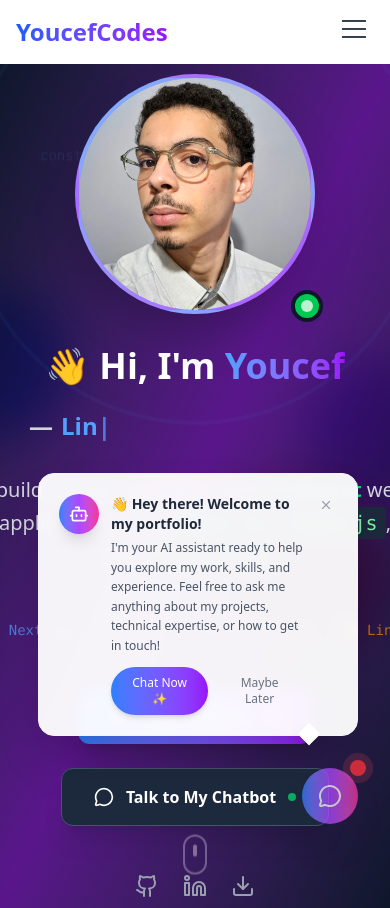
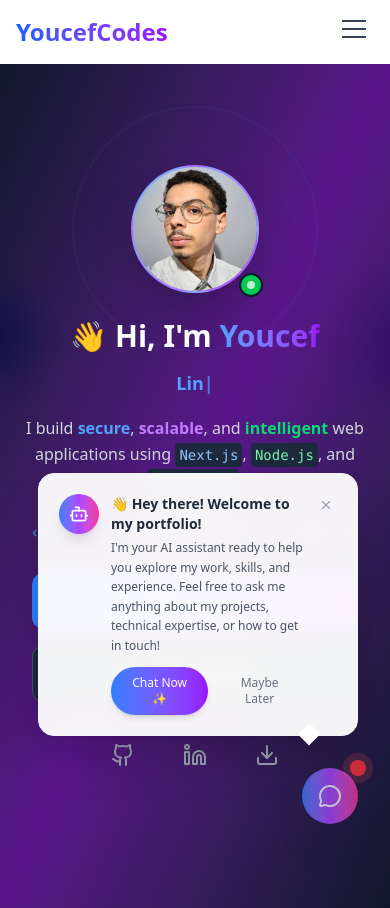
Before and after one commit to kyoucef27/Portfolio, a Next.js app: page / in a window 390 px wide. Built offline with nearby package versions, Linux system fonts and the light colour scheme.

Commit message:
display fixes for mobiles

```diff
--- a/src/app/page.tsx
+++ b/src/app/page.tsx
@@ -64,65 +64,69 @@ function HomePage() {
   return (
     <div className="min-h-screen bg-gradient-to-br from-slate-900 via-purple-900 to-slate-900 relative overflow-hidden">
 
+      {/* Background Elements - Optimized for mobile */}
       <div className="absolute inset-0 overflow-hidden">
-
-        <div className="absolute top-20 left-10 opacity-10 animate-float">
-          <code className="text-blue-400 text-sm font-mono">
+        {/* Floating Code Snippets - Hidden on small screens for performance */}
+        <div className="hidden sm:block absolute top-20 left-4 lg:left-10 opacity-10 animate-float">
+          <code className="text-blue-400 text-xs sm:text-sm font-mono">
             const developer = "Youcef";
           </code>
         </div>
-        <div className="absolute top-40 right-20 opacity-10 animate-float-delayed">
-          <code className="text-green-400 text-sm font-mono">
+        <div className="hidden sm:block absolute top-40 right-4 lg:right-20 opacity-10 animate-float-delayed">
+          <code className="text-green-400 text-xs sm:text-sm font-mono">
             npm install success
           </code>
         </div>
-        <div className="absolute bottom-40 left-20 opacity-10 animate-float">
-          <code className="text-purple-400 text-sm font-mono">
+        <div className="hidden md:block absolute bottom-40 left-4 lg:left-20 opacity-10 animate-float">
+          <code className="text-purple-400 text-xs sm:text-sm font-mono">
             git commit -m "awesome"
           </code>
         </div>
 
-
-        <div className="absolute top-1/4 -left-20 w-40 h-40 bg-blue-500 rounded-full mix-blend-multiply filter blur-xl opacity-70 animate-blob"></div>
-        <div className="absolute top-1/3 -right-20 w-40 h-40 bg-purple-500 rounded-full mix-blend-multiply filter blur-xl opacity-70 animate-blob animation-delay-2000"></div>
-        <div className="absolute bottom-1/4 left-1/2 w-40 h-40 bg-pink-500 rounded-full mix-blend-multiply filter blur-xl opacity-70 animate-blob animation-delay-4000"></div>
+        {/* Gradient Orbs - Reduced size on mobile */}
+        <div className="absolute top-1/4 -left-10 sm:-left-20 w-24 h-24 sm:w-40 sm:h-40 bg-blue-500 rounded-full mix-blend-multiply filter blur-xl opacity-70 animate-blob"></div>
+        <div className="absolute top-1/3 -right-10 sm:-right-20 w-24 h-24 sm:w-40 sm:h-40 bg-purple-500 rounded-full mix-blend-multiply filter blur-xl opacity-70 animate-blob animation-delay-2000"></div>
+        <div className="absolute bottom-1/4 left-1/2 w-24 h-24 sm:w-40 sm:h-40 bg-pink-500 rounded-full mix-blend-multiply filter blur-xl opacity-70 animate-blob animation-delay-4000"></div>
       </div>
 
 
-      <div className="relative z-10 min-h-screen flex items-center justify-center px-4 sm:px-6 lg:px-8">
+      {/* Main content - Mobile optimized */}
+      <div className="relative z-10 min-h-screen flex items-center justify-center px-4 sm:px-6 lg:px-8 py-20 sm:py-0">
         <div className="max-w-4xl mx-auto text-center">
 
-
-          <div className="mb-8 flex justify-center">
+          {/* Profile Image - Responsive sizing */}
+          <div className="mb-6 sm:mb-8 flex justify-center">
             <div className="relative">
-              <div className="w-60 h-60 rounded-full overflow-hidden shadow-2xl border-4 border-white/20 bg-gradient-to-br from-blue-400 to-purple-600">
+              <div className="w-32 h-32 sm:w-48 sm:h-48 lg:w-60 lg:h-60 rounded-full overflow-hidden shadow-2xl border-2 sm:border-4 border-white/20 bg-gradient-to-br from-blue-400 to-purple-600">
                 <img
                   src="/20251019_231025.jpg"
                   alt="Youcef - Full-Stack Developer"
                   className="w-full h-full object-cover"
                 />
               </div>
-
-              <div className="absolute inset-0 rounded-full border-2 border-blue-400 animate-ping opacity-75"></div>
-
-              <div className="absolute -bottom-2 -right-2 w-8 h-8 bg-green-500 rounded-full border-4 border-slate-900 flex items-center justify-center">
-                <div className="w-3 h-3 bg-white rounded-full animate-pulse"></div>
+              {/* Ping animation - smaller on mobile */}
+              <div className="absolute inset-0 rounded-full border-1 sm:border-2 border-blue-400 animate-ping opacity-75"></div>
+              {/* Status indicator - responsive */}
+              <div className="absolute -bottom-1 -right-1 sm:-bottom-2 sm:-right-2 w-6 h-6 sm:w-8 sm:h-8 bg-green-500 rounded-full border-2 sm:border-4 border-slate-900 flex items-center justify-center">
+                <div className="w-2 h-2 sm:w-3 sm:h-3 bg-white rounded-full animate-pulse"></div>
               </div>
             </div>
           </div>
 
 
-          <div className="mb-6">
-            <h1 className="text-4xl sm:text-5xl lg:text-6xl font-bold text-white mb-4">
+          {/* Heading - Mobile responsive typography */}
+          <div className="mb-4 sm:mb-6">
+            <h1 className="text-3xl sm:text-4xl md:text-5xl lg:text-6xl font-bold text-white mb-3 sm:mb-4 leading-tight">
               👋 Hi, I'm{' '}
               <span className="bg-gradient-to-r from-blue-400 to-purple-600 bg-clip-text text-transparent">
                 Youcef
               </span>
             </h1>
 
-            <div className="text-2xl sm:text-3xl lg:text-4xl font-semibold text-gray-300 h-12 flex items-center justify-center">
-              <span className="mr-2">—</span>
-              <span className="text-blue-400 min-w-[300px] text-left">
+            {/* Typewriter effect - responsive sizing */}
+            <div className="text-lg sm:text-2xl md:text-3xl lg:text-4xl font-semibold text-gray-300 h-8 sm:h-10 md:h-12 flex items-center justify-center px-4">
+              <span className="mr-2 hidden sm:inline">—</span>
+              <span className="text-blue-400 text-center leading-tight">
                 {currentText}
                 <span className="animate-pulse">|</span>
               </span>
@@ -130,42 +134,45 @@ function HomePage() {
           </div>
 
 
-          <p className="text-xl text-gray-300 mb-12 max-w-3xl mx-auto leading-relaxed">
+          {/* Description - Mobile optimized */}
+          <p className="text-base sm:text-lg lg:text-xl text-gray-300 mb-8 sm:mb-12 max-w-3xl mx-auto leading-relaxed px-2">
             I build{' '}
             <span className="text-blue-400 font-semibold">secure</span>,{' '}
             <span className="text-purple-400 font-semibold">scalable</span>, and{' '}
             <span className="text-green-400 font-semibold">intelligent</span>{' '}
             web applications using{' '}
-            <span className="font-mono bg-slate-800 px-2 py-1 rounded text-blue-300">Next.js</span>,{' '}
-            <span className="font-mono bg-slate-800 px-2 py-1 rounded text-green-300">Node.js</span>, and{' '}
-            <span className="font-mono bg-slate-800 px-2 py-1 rounded text-purple-300">TypeScript</span>.
+            <span className="font-mono bg-slate-800 px-1 sm:px-2 py-1 rounded text-blue-300 text-sm sm:text-base">Next.js</span>,{' '}
+            <span className="font-mono bg-slate-800 px-1 sm:px-2 py-1 rounded text-green-300 text-sm sm:text-base">Node.js</span>, and{' '}
+            <span className="font-mono bg-slate-800 px-1 sm:px-2 py-1 rounded text-purple-300 text-sm sm:text-base">TypeScript</span>.
           </p>
 
 
-          <div className="flex justify-center space-x-6 mb-12 opacity-70">
-            <div className="flex items-center space-x-2 text-blue-400">
-              <Code2 size={20} />
-              <span className="text-sm font-mono">Next.js</span>
+          {/* Tech Stack - Mobile responsive */}
+          <div className="flex flex-wrap justify-center gap-3 sm:gap-6 mb-8 sm:mb-12 opacity-70 px-4">
+            <div className="flex items-center space-x-1 sm:space-x-2 text-blue-400">
+              <Code2 size={16} className="sm:w-5 sm:h-5" />
+              <span className="text-xs sm:text-sm font-mono">Next.js</span>
             </div>
-            <div className="flex items-center space-x-2 text-green-400">
-              <Terminal size={20} />
-              <span className="text-sm font-mono">Node.js</span>
+            <div className="flex items-center space-x-1 sm:space-x-2 text-green-400">
+              <Terminal size={16} className="sm:w-5 sm:h-5" />
+              <span className="text-xs sm:text-sm font-mono">Node.js</span>
             </div>
-            <div className="flex items-center space-x-2 text-purple-400">
-              <Zap size={20} />
-              <span className="text-sm font-mono">TypeScript</span>
+            <div className="flex items-center space-x-1 sm:space-x-2 text-purple-400">
+              <Zap size={16} className="sm:w-5 sm:h-5" />
+              <span className="text-xs sm:text-sm font-mono">TypeScript</span>
             </div>
-            <div className="flex items-center space-x-2 text-orange-400">
-              <Globe size={20} />
-              <span className="text-sm font-mono">Linux</span>
+            <div className="flex items-center space-x-1 sm:space-x-2 text-orange-400">
+              <Globe size={16} className="sm:w-5 sm:h-5" />
+              <span className="text-xs sm:text-sm font-mono">Linux</span>
             </div>
           </div>
 
 
-          <div className="flex flex-col sm:flex-row gap-6 justify-center items-center mb-12">
+          {/* CTA Buttons - Mobile optimized with better touch targets */}
+          <div className="flex flex-col sm:flex-row gap-4 sm:gap-6 justify-center items-center mb-8 sm:mb-12 px-4">
             <Link
               href="/projects"
-              className="group bg-gradient-to-r from-blue-500 to-purple-600 hover:from-blue-600 hover:to-purple-700 text-white font-semibold py-4 px-8 rounded-xl transition-all duration-300 transform hover:scale-105 shadow-xl hover:shadow-2xl flex items-center space-x-3"
+              className="w-full sm:w-auto group bg-gradient-to-r from-blue-500 to-purple-600 hover:from-blue-600 hover:to-purple-700 text-white font-semibold py-4 px-6 sm:px-8 rounded-xl transition-all duration-300 transform hover:scale-105 active:scale-95 shadow-xl hover:shadow-2xl flex items-center justify-center space-x-3 min-h-[56px] touch-manipulation"
             >
               <Code2 size={20} />
               <span>View Projects</span>
@@ -177,38 +184,46 @@ function HomePage() {
 
             <button
               onClick={openChatbot}
-              className="group bg-slate-800 hover:bg-slate-700 text-white font-semibold py-4 px-8 rounded-xl transition-all duration-300 transform hover:scale-105 shadow-xl border border-slate-600 hover:border-slate-500 flex items-center space-x-3"
+              className="w-full sm:w-auto group bg-slate-800 hover:bg-slate-700 text-white font-semibold py-4 px-6 sm:px-8 rounded-xl transition-all duration-300 transform hover:scale-105 active:scale-95 shadow-xl border border-slate-600 hover:border-slate-500 flex items-center justify-center space-x-3 min-h-[56px] touch-manipulation"
             >
               <MessageCircle size={20} />
-              <span>Talk to My Chatbot</span>
+              <span className="hidden sm:inline">Talk to My Chatbot</span>
+              <span className="sm:hidden">Chat with AI</span>
               <div className="w-2 h-2 bg-green-400 rounded-full animate-pulse"></div>
             </button>
           </div>
 
-          <div className="flex justify-center space-x-6">
+          {/* Social Links - Mobile optimized with better touch targets */}
+          <div className="flex justify-center space-x-8 sm:space-x-6 mb-8">
             <a
               href="https://github.com/kyoucef27"
               target="_blank"
               rel="noopener noreferrer"
-              className="text-gray-400 hover:text-white transition-colors duration-300 transform hover:scale-110"
+              className="text-gray-400 hover:text-white transition-colors duration-300 transform hover:scale-110 active:scale-95 p-2 rounded-full hover:bg-white/10 touch-manipulation"
+              aria-label="GitHub Profile"
             >
-              <Github size={24} />
+              <Github size={24} className="sm:w-6 sm:h-6" />
             </a>
             <a
               href="https://linkedin.com/in/youcef"
               target="_blank"
               rel="noopener noreferrer"
-              className="text-gray-400 hover:text-blue-400 transition-colors duration-300 transform hover:scale-110"
+              className="text-gray-400 hover:text-blue-400 transition-colors duration-300 transform hover:scale-110 active:scale-95 p-2 rounded-full hover:bg-blue-400/10 touch-manipulation"
+              aria-label="LinkedIn Profile"
             >
-              <Linkedin size={24} />
+              <Linkedin size={24} className="sm:w-6 sm:h-6" />
             </a>
-            <button className="text-gray-400 hover:text-green-400 transition-colors duration-300 transform hover:scale-110">
-              <Download size={24} />
+            <button
+              className="text-gray-400 hover:text-green-400 transition-colors duration-300 transform hover:scale-110 active:scale-95 p-2 rounded-full hover:bg-green-400/10 touch-manipulation"
+              aria-label="Download Resume"
+            >
+              <Download size={24} className="sm:w-6 sm:h-6" />
             </button>
           </div>
 
 
-          <div className="absolute bottom-8 left-1/2 transform -translate-x-1/2">
+          {/* Scroll Indicator - Hidden on mobile to save space */}
+          <div className="hidden sm:block absolute bottom-8 left-1/2 transform -translate-x-1/2">
             <div className="animate-bounce">
               <div className="w-6 h-10 border-2 border-white/30 rounded-full flex justify-center">
                 <div className="w-1 h-3 bg-white/50 rounded-full mt-2 animate-pulse"></div>
@@ -219,6 +234,7 @@ function HomePage() {
       </div>
 
 
+      {/* Mobile-optimized styles */}
       <style jsx>{`
         @keyframes float {
           0%, 100% { transform: translateY(0px) rotate(0deg); }
@@ -245,6 +261,29 @@ function HomePage() {
         .animation-delay-4000 {
           animation-delay: 4s;
         }
+
+        /* Mobile performance optimizations */
+        @media (max-width: 640px) {
+          .animate-blob {
+            animation-duration: 10s; /* Slower animations on mobile */
+          }
+          .animate-float, .animate-float-delayed {
+            animation-duration: 8s; /* Reduce animation frequency */
+          }
+        }
+
+        /* Reduce motion for users who prefer it */
+        @media (prefers-reduced-motion: reduce) {
+          .animate-float, .animate-float-delayed, .animate-blob, .animate-bounce, .animate-ping, .animate-pulse {
+            animation: none;
+          }
+        }
+
+        /* Ensure touch targets are properly sized */
+        .touch-manipulation {
+          touch-action: manipulation;
+          -webkit-tap-highlight-color: transparent;
+        }
       `}</style>
     </div>
   );
```
